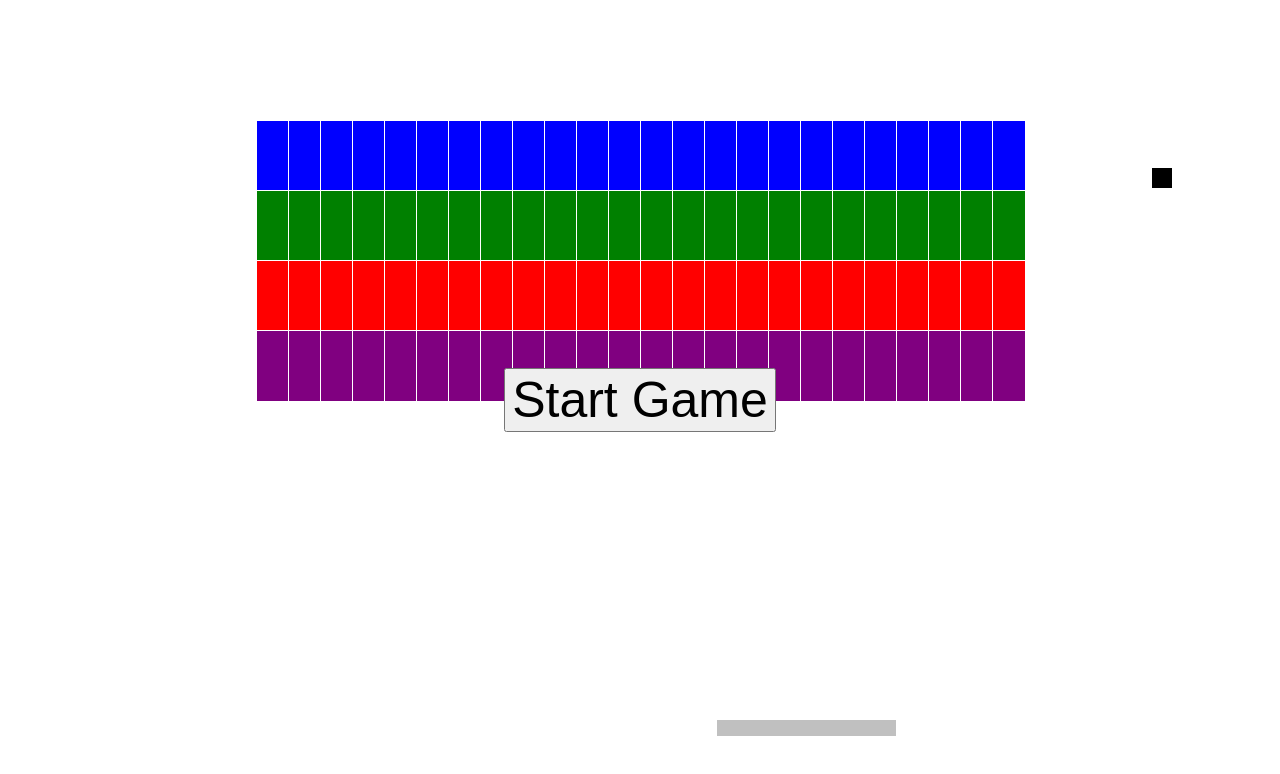
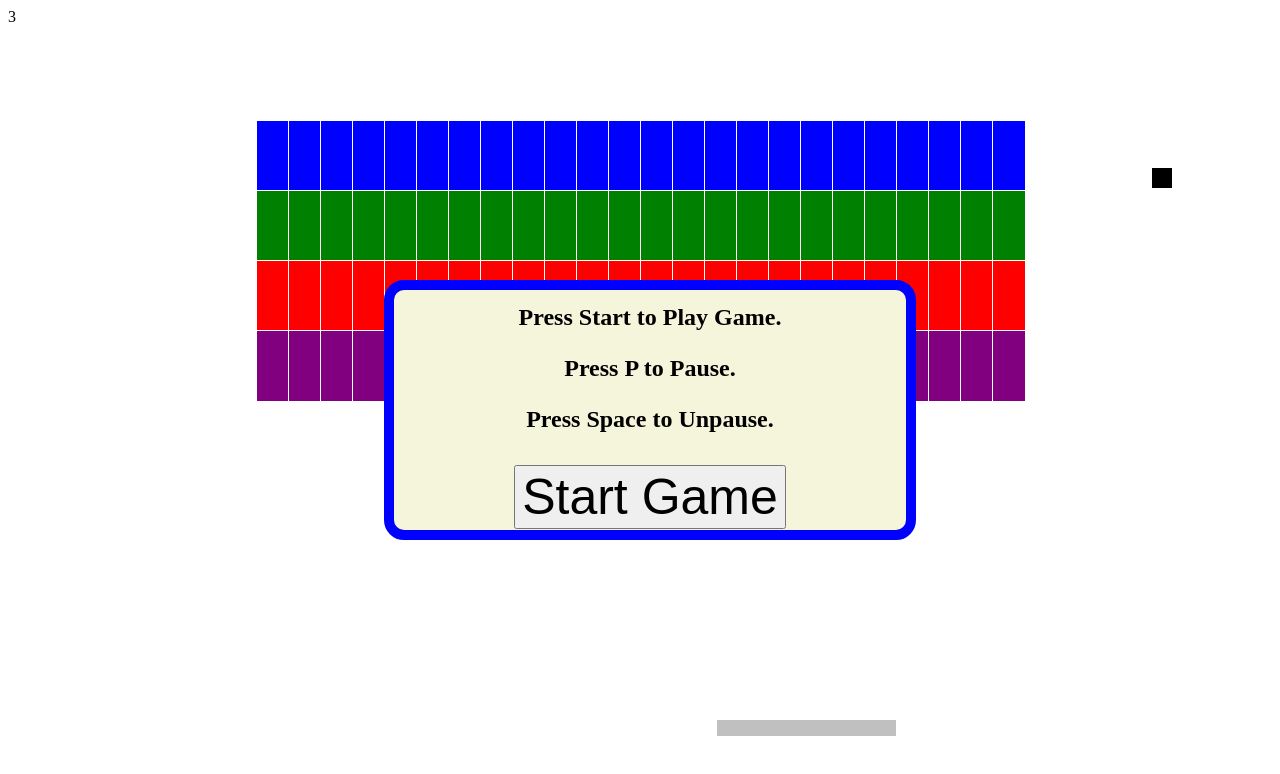
Before and after one commit to akeem1322/BrickBreaker, a plain HTML site: page index.html in a window 1280 px wide. Drawn offline with Linux system fonts and the light colour scheme.

Commit message:
Game Lives

```diff
--- a/index.css
+++ b/index.css
@@ -10,8 +10,6 @@ div#ball {
     background-color: black;
     width: 20px;
     height: 20px;
-    top: 21vh;
-    left: 90vw;
     position: absolute;
 }
 div#bricks-container {
@@ -25,16 +23,27 @@ div.brick {
     border: 1px solid white;
     position: absolute;
 }
-div#button-container{
-    width: 100vw;
-    height: 100vh;
-    top: 0;
-    left: 0;
+div#button-container {
+    background-color: beige;
+    width: 40vw;
+    height: 30vh;
+    top: 35vh;
+    left: 30vw;
     display: flex;
     justify-content: center;
     align-items: center;
     position: absolute;
+    flex-direction: column;
+    border: 10px blue solid;
+    border-radius: 20px;
 }
-div#button-container button{
+div#button-container button {
     font-size: 50px;
+    margin-top: 20px;
 }
+p.instructions {
+    color: black;
+    font-size: x-large;
+    margin: 12;
+    font-weight: 700;
+}
--- a/index.html
+++ b/index.html
@@ -8,7 +8,12 @@
         <div id="ball"></div>
         <div id="bricks-container"></div>
         <div id="button-container">
+            <p class="instructions">Press Start to Play Game.</p>
+            <p class="instructions">Press P to Pause.</p>
+            <p class="instructions">Press Space to Unpause.</p>
             <button onclick="startGame()">Start Game</button>
+        </div>
+        <div id="lives">
         </div>
     </body>
 </html>
--- a/index.js
+++ b/index.js
@@ -7,6 +7,24 @@ const paddleSpeed = 10
 const bricksWide = 24
 const bricksHigh = 4
 var bricks = []
+var gameLives = 3
+
+var startGame = () => {
+	var button = document.querySelector('div#button-container')
+	button.style.display = 'none'
+	animationLoop()
+}
+
+var updateLives = () => {
+	var gameLivesDiv = document.querySelector('div#lives')
+	gameLivesDiv.innerHTML = gameLives
+}
+
+var resetBall = () => {
+	var ballDiv = document.querySelector('div#ball')
+	ballDiv.style.top = '21vh'
+    ballDiv.style.left = '90vw'
+}
 
 var drawBrick = (left, width, top, height, backgroundColor) => {
 	const brick = document.createElement('div')
@@ -101,12 +119,6 @@ var detectBallCollision = (ballRect) => {
 		}
 	}
 }
-var startGame = () => {
-	var button = document.querySelector('div#button-container button')
-	button.style.display = 'none'
-	animationLoop()
-}
-
 
 var animationLoop = () => {
 	//if (paddleDirection)
@@ -169,6 +181,12 @@ var animationLoop = () => {
 	if (ballRect.left + ballRect.width > document.documentElement.clientWidth && angle === 315) {
 		angle = 225
 	}
+	if (ballRect.top + ballRect.height > document.documentElement.clientHeight){
+		speed = 0
+		resetBall()
+		gameLives = gameLives - 1
+		updateLives()
+	}
 	if (areColliding(ballRect, paddleRect)) {
 		if (angle === 315) {
 			angle = 45
@@ -198,6 +216,8 @@ const areColliding = (r1, r2) => {
 }
 window.addEventListener('load', () => {
 	drawBricks()
+	resetBall()
+	updateLives()
 })
 document.addEventListener('keydown', e => {
 	if (e.key === 'ArrowLeft') {
```
